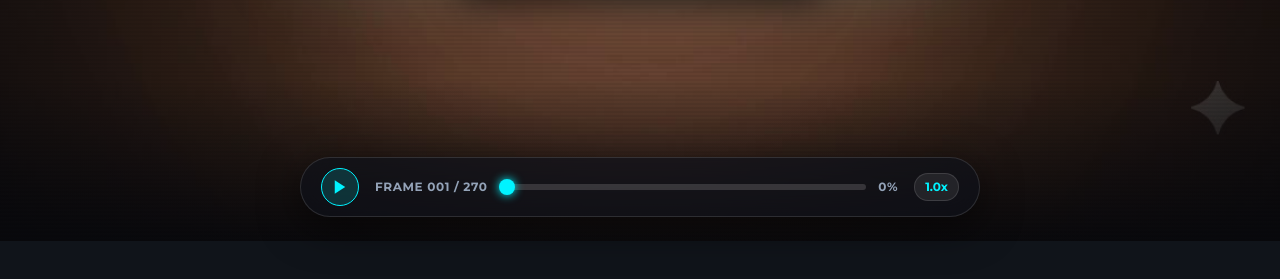
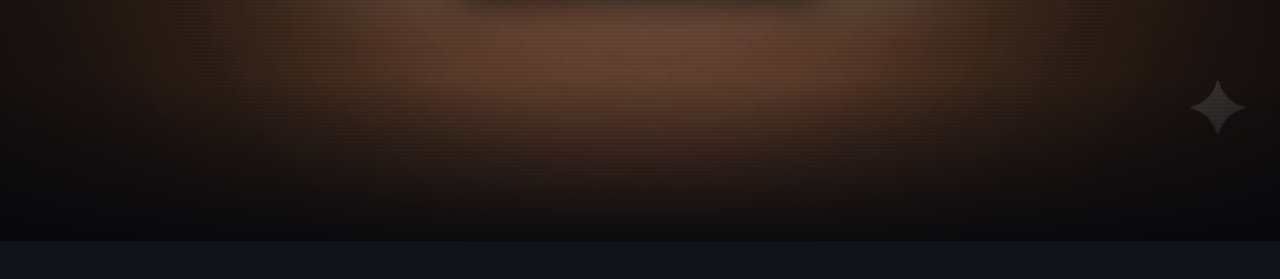
Before and after one commit to snogdox/fit-race, a website built with Vite: page index.html in a window 1280 px wide. Shown: the part 559-838 px from the top of the page. Built offline with nearby package versions, Linux system fonts and the light colour scheme.

Commit message:
Remove bottom control deck video scrubber bar

```diff
--- a/index.html
+++ b/index.html
@@ -234,30 +234,7 @@
     </section>
   </main>
 
-  <!-- Interactive Control Deck (Fixed Bottom Dock) -->
-  <div class="control-deck">
-    <div class="deck-inner">
-      <button id="play-pause-btn" class="deck-btn" title="Auto Scroll Play/Pause">
-        <svg id="play-icon" class="icon" viewBox="0 0 24 24" fill="currentColor">
-          <polygon points="5 3 19 12 5 21 5 3"></polygon>
-        </svg>
-        <svg id="pause-icon" class="icon hidden" viewBox="0 0 24 24" fill="currentColor">
-          <rect x="6" y="4" width="4" height="16"></rect>
-          <rect x="14" y="4" width="4" height="16"></rect>
-        </svg>
-      </button>
 
-      <div class="timeline-container">
-        <span class="time-label" id="current-frame-text">FRAME 001 / 270</span>
-        <input type="range" id="frame-scrubber" min="1" max="270" value="1" step="1" class="scrubber">
-        <span class="time-label" id="scroll-percent-text">0%</span>
-      </div>
-
-      <div class="deck-speed">
-        <button id="speed-btn" class="speed-badge">1.0x</button>
-      </div>
-    </div>
-  </div>
 
   <!-- ========================================================================== -->
   <!-- SECTION: MUSCLEBLAZE BIOZYME CYBER FUEL SHOWCASE INTEGRATION               -->
--- a/main.js
+++ b/main.js
@@ -177,11 +177,11 @@ function onScroll() {
  */
 function updateUI() {
   const roundedFrame = Math.round(state.currentFrame);
-  frameScrubber.value = roundedFrame;
-  currentFrameText.innerText = `FRAME ${String(roundedFrame).padStart(3, '0')} / ${TOTAL_FRAMES}`;
+  if (frameScrubber) frameScrubber.value = roundedFrame;
+  if (currentFrameText) currentFrameText.innerText = `FRAME ${String(roundedFrame).padStart(3, '0')} / ${TOTAL_FRAMES}`;
 
   const percent = Math.floor((roundedFrame / TOTAL_FRAMES) * 100);
-  scrollPercentText.innerText = `${percent}%`;
+  if (scrollPercentText) scrollPercentText.innerText = `${percent}%`;
 }
 
 /**
@@ -400,9 +400,9 @@ function initEvents() {
   window.addEventListener('resize', resizeCanvas);
   window.addEventListener('scroll', onScroll, { passive: true });
 
-  playPauseBtn.addEventListener('click', togglePlayPause);
-  speedBtn.addEventListener('click', cycleSpeed);
-  frameScrubber.addEventListener('input', onScrubberInput);
+  if (playPauseBtn) playPauseBtn.addEventListener('click', togglePlayPause);
+  if (speedBtn) speedBtn.addEventListener('click', cycleSpeed);
+  if (frameScrubber) frameScrubber.addEventListener('input', onScrubberInput);
 
   audioToggle.addEventListener('click', toggleAmbientAudio);
 
```
